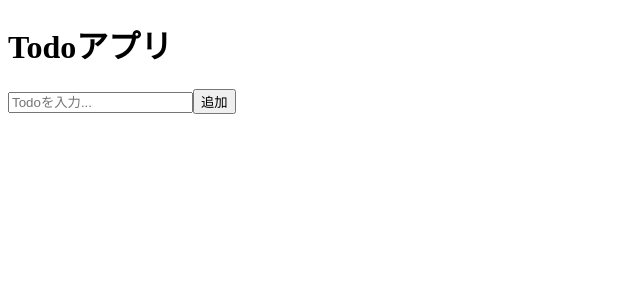
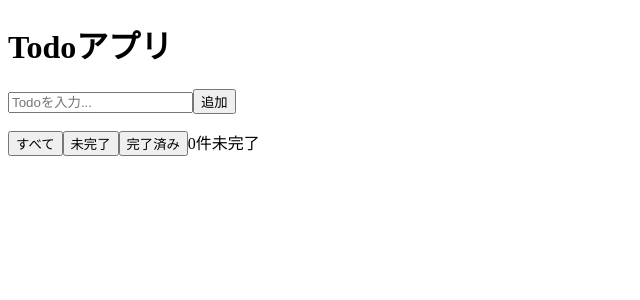
Before and after one commit to m-tsuruoka/react-todo-app, a React (Vite) app: page / in a window 1280 px wide. Shown: the top 300 px of the page, without its empty margins (0-640 px from the left). Built offline with nearby package versions, Linux system fonts and the light colour scheme.

Commit message:
フィルタリング機能の実装

```diff
--- a/src/App.jsx
+++ b/src/App.jsx
@@ -1,30 +1,52 @@
 import { useState } from "react";
 import AddTodoForm from "./components/AddTodoForm";
 import TodoList from "./components/TodoList";
+import FilterBar from "./components/FilterBar";
 
 function App() {
-  const [todos,setTodos] = useState([])
-  const [inputText, setInputText] = useState("")
+  const [todos, setTodos] = useState([]);
+  const [inputText, setInputText] = useState("");
 
   // 追加関数
   const addTodo = () => {
-    if(inputText.trim() === "")return;
+    if (inputText.trim() === "") return;
 
     const newTodo = {
       id: Date.now(),
       text: inputText,
       done: false,
-    }
-    setTodos([...todos, newTodo])
-    setInputText("")
-  }
+    };
+    setTodos([...todos, newTodo]);
+    setInputText("");
+  };
 
   // 削除関数
   const deleteTodo = (id) => {
     setTodos(todos.filter((todo) => todo.id !== id));
   };
+  const [filter, setFilter] = useState("all");
 
+  const filteredTodos = todos.filter((todo) => {
+    if (filter === "active") return !todo.completed;
+    if (filter === "completed") return todo.completed;
+    return true;
+  });
 
+  // activeCount は stateではなく計算結果
+  const activeCount = todos.filter((todo) => !todo.completed).length;
+
+  const toggleTodo = (id) => {
+    setTodos(
+      todos.map((todo) => {
+        if (todo.id === id) {
+          // 💡 もしIDが一致したら、completed をひっくり返した新しいオブジェクトを返す
+          return { ...todo, completed: !todo.completed };
+        }
+        // 💡 一致しなければ、そのまま何もせず返す
+        return todo;
+      }),
+    );
+  };
   return (
     <div className="app">
       <h1>Todoアプリ</h1>
@@ -33,7 +55,16 @@ function App() {
         onInputChange={setInputText}
         onAddTodo={addTodo}
       />
-      <TodoList todos={todos} onDelete={deleteTodo}/>
+      <FilterBar
+        currentFilter={filter}
+        onFilterChange={setFilter}
+        activeCount={activeCount}
+      />
+      <TodoList
+        todos={filteredTodos}
+        onToggle={toggleTodo}
+        onDelete={deleteTodo}
+      />
     </div>
   );
 }
--- /dev/null
+++ b/src/components/FilterBar.jsx
@@ -0,0 +1,24 @@
+const FILTERS = [
+  { value: "all", label: "すべて" },
+  { value: "active", label: "未完了" },
+  { value: "completed", label: "完了済み" },
+];
+
+function FilterBar({ currentFilter, onFilterChange, activeCount }) {
+  return (
+    <div>
+      {FILTERS.map(({ value, label }) => (
+        <button
+          key={value}
+          onClick={() => onFilterChange(value)}
+          className={currentFilter === value ? "filter-btn active" : "filter-btn"}
+        >
+          {label}
+        </button>
+      ))}
+      <span>{activeCount}件未完了</span>
+    </div>
+  );
+}
+
+export default FilterBar;
--- a/src/components/TodoList.jsx
+++ b/src/components/TodoList.jsx
@@ -1,9 +1,9 @@
 import TodoItem from "./TodoItem";
-function TodoList({ todos ,onDelete}) {
+function TodoList({ todos ,onToggle, onDelete}) {
   return (
     <ul className="todo-list">
       {todos.map((todo) => (
-        <TodoItem key={todo.id} todo={todo} onDelete={onDelete}/>
+        <TodoItem key={todo.id} todo={todo} onToggle={onToggle} onDelete={onDelete}/>
       ))}
     </ul>
   );
```
